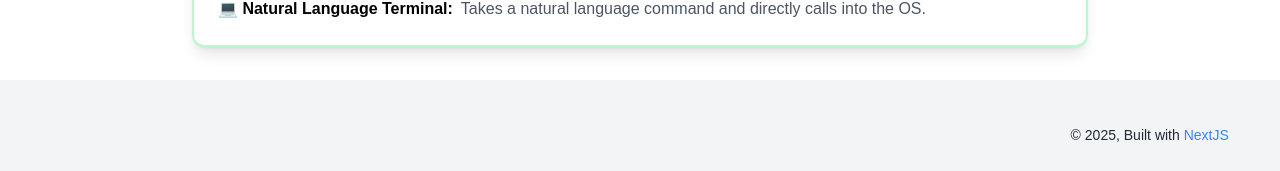
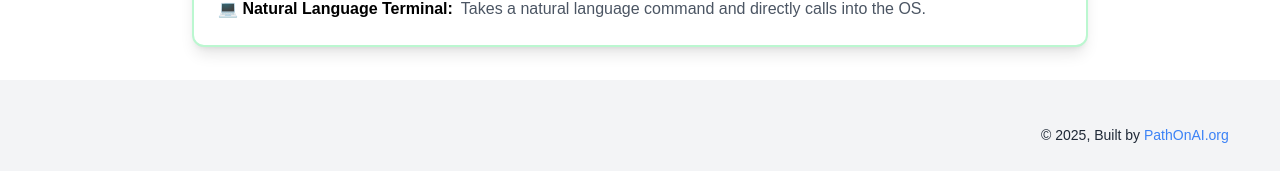
Before and after one commit to PathOnAIOrg/PathOnAI.org, a Next.js app in the folder website-app/: page / in a window 1280 px wide. Shown: the part 808-979 px from the top of the page. Built offline with nearby package versions, Linux system fonts and the light colour scheme.

Commit message:
change layout

```diff
--- a/website-app/components/Footer.tsx
+++ b/website-app/components/Footer.tsx
@@ -1,19 +1,6 @@
 const Footer = () => {
     return (
       <footer className="relative px-4 py-6 bg-gray-100 dark:bg-gray-500 overflow-hidden">
-        {/* Background Text */}
-        <div
-          className="absolute inset-0 flex items-center justify-center text-6xl font-bold text-gray-200 dark:text-gray-700"
-          style={{
-            zIndex: -1,
-            opacity: 0.1, // Subtle background text
-            whiteSpace: "nowrap", // Prevent text wrapping
-          }}
-        >
-          © {new Date().getFullYear()} - Built with NextJS
-        </div>
-
-        {/* Foreground Content */}
         <div
           className="text-center text-sm text-gray-800 dark:text-gray-400"
           style={{
@@ -23,13 +10,13 @@ const Footer = () => {
             float: "right",
           }}
         >
-          © {new Date().getFullYear()}, Built with
+          © {new Date().getFullYear()}, Built by
           {` `}
           <a
-            href="https://nextjs.org/"
+            href="https://github.com/PathOnAI-org"
             className="text-blue-500 hover:text-blue-700 dark:text-blue-400 dark:hover:text-blue-600"
           >
-            NextJS
+            PathOnAI.org
           </a>
         </div>
       </footer>
--- a/website-app/components/Layout.tsx
+++ b/website-app/components/Layout.tsx
@@ -10,7 +10,7 @@ const Layout: React.FC<LayoutProps> = ({ children }) => {
   return (
     <>
       <Head>
-        <title>NextJS Project</title>
+        <title>PathOnAI.org</title>
         <link rel="icon" href="/favicon.ico" />
       </Head>
 
```
